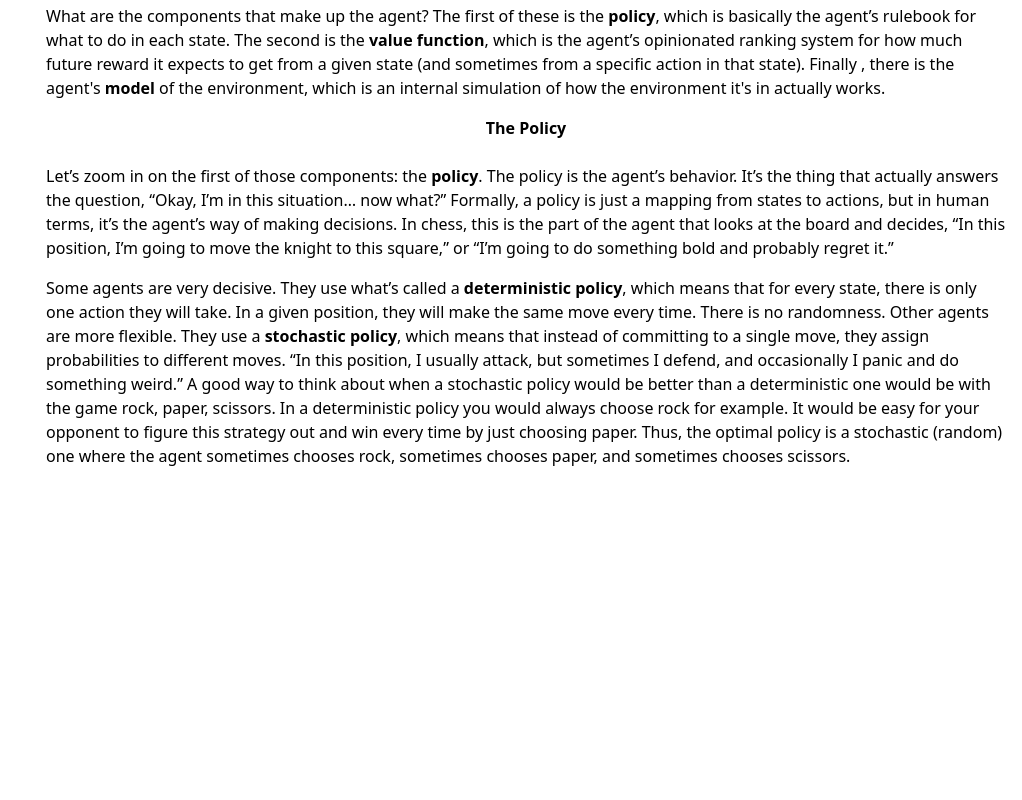
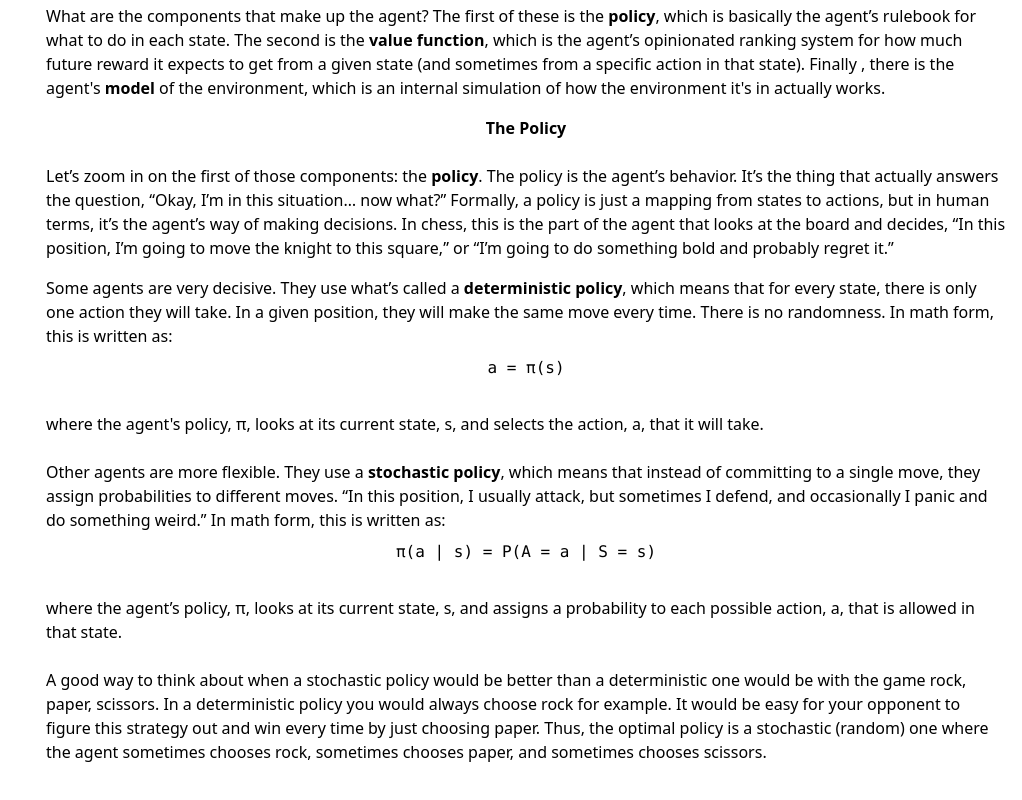
Before and after one commit to WilliamGiammona/learning-ai, a Next.js app: page /reinforcement-learning in a window 1280 px wide. Shown: the part 2457-3257 px from the top of the page, without its empty margins (258-1280 px from the left). Before the commit the page ends 3021 px from the top, so only its background shows below. Built offline with nearby package versions, Linux system fonts and the light colour scheme.

Commit message:
continuing introduction

```diff
--- a/app/reinforcement-learning/page.tsx
+++ b/app/reinforcement-learning/page.tsx
@@ -319,13 +319,31 @@ export default function ReinforcementLearningPage() {
               <strong>deterministic policy</strong>, which means that for every
               state, there is only one action they will take. In a given
               position, they will make the same move every time. There is no
-              randomness. Other agents are more flexible. They use a{" "}
+              randomness. In math form, this is written as:
+              <br />
+              <span className="block text-center font-mono my-2">a = π(s)</span>
+              <br />
+              where the agent's policy, π, looks at its current state, s, and
+              selects the action, a, that it will take.
+              <br />
+              <br />
+              Other agents are more flexible. They use a{" "}
               <strong>stochastic policy</strong>, which means that instead of
               committing to a single move, they assign probabilities to
               different moves. “In this position, I usually attack, but
               sometimes I defend, and occasionally I panic and do something
-              weird.” A good way to think about when a stochastic policy would
-              be better than a deterministic one would be with the game rock,
+              weird.” In math form, this is written as:
+              <br />
+              <span className="block text-center font-mono my-2">
+                π(a | s) = P(A = a | S = s)
+              </span>
+              <br />
+              where the agent’s policy, π, looks at its current state, s, and
+              assigns a probability to each possible action, a, that is allowed
+              in that state.
+              <br />
+              <br />A good way to think about when a stochastic policy would be
+              better than a deterministic one would be with the game rock,
               paper, scissors. In a deterministic policy you would always choose
               rock for example. It would be easy for your opponent to figure
               this strategy out and win every time by just choosing paper. Thus,
```
